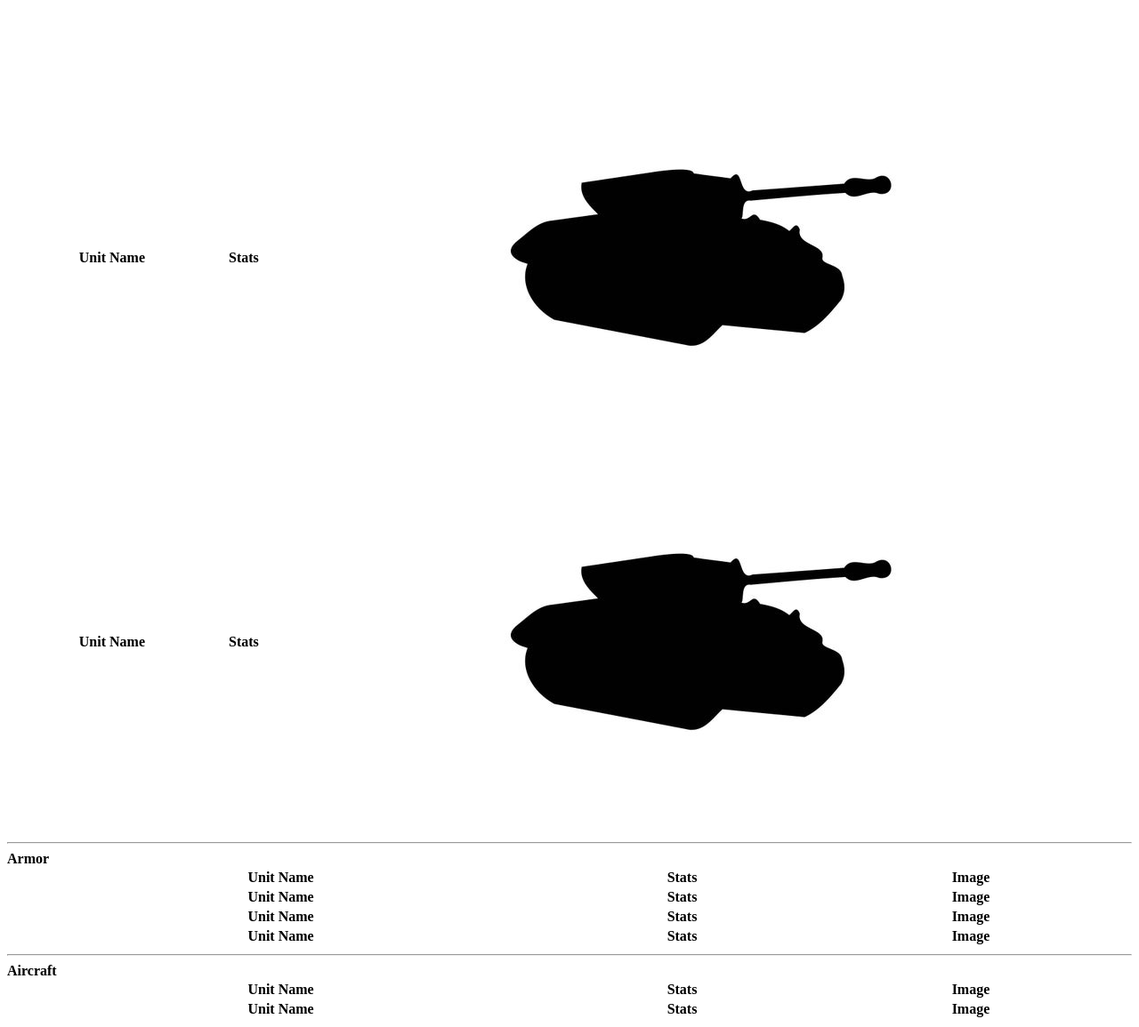
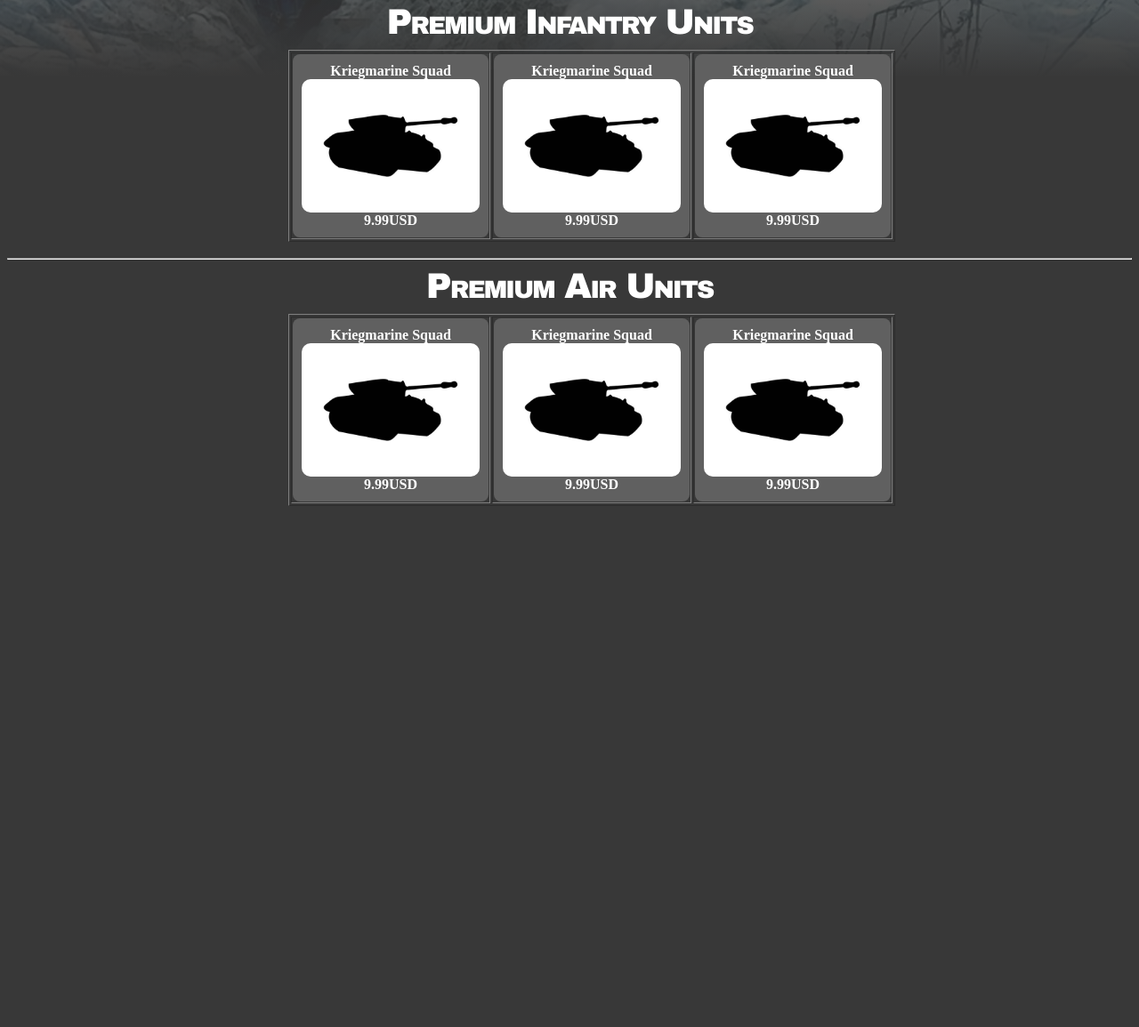
Before and after one commit to Diaoming/cs137_project1, a plain HTML site: page index.html in a window 1280 px wide. Shown: the part 929-2084 px from the top of the page at 89% size. After the commit the page ends 1508 px from the top, so only its background shows below. Drawn offline with Linux system fonts and the light colour scheme.

Commit message:
basic css
basic css

```diff
--- /dev/null
+++ b/css/styles.css
@@ -0,0 +1,83 @@
+body{
+    background: linear-gradient(0deg,rgb(56, 56, 56),transparent, rgb(56, 56, 56)), url(../images/background.jpg);
+
+    height: 1000px;
+    background-color: rgb(56, 56, 56);
+    background-repeat: no-repeat;
+    background-size: cover;
+
+    -webkit-transition: background 1s;
+    -moz-transition: background 1s;
+    -o-transition: background 1s;
+    transition: background 1s;
+}
+div.main_h1{
+    text-align: center;
+    font-family: "Arial Black", Gadget, sans-serif;
+    font-size: 40px;
+    letter-spacing: -2px;
+    word-spacing: 0px;
+    color: #FFFFFF;
+    font-weight: 700;
+    text-decoration: none solid rgb(68, 68, 68);
+    font-style: normal;
+    font-variant: small-caps;
+    text-transform: none;
+}
+div.main_h2{
+    text-align: center;
+    font-family: "Arial Black", Gadget, sans-serif;
+    font-size: 30px;
+    letter-spacing: -2px;
+    word-spacing: 0px;
+    color: #FFFFFF;
+    font-weight: 700;
+    text-decoration: none solid rgb(68, 68, 68);
+    font-style: normal;
+    font-variant: small-caps;
+    text-transform: none;
+}
+div.main_p1{
+    display: block;
+    margin: auto;
+    width: 75%;
+
+    text-align: center;
+    font-family: Impact, Charcoal, sans-serif;
+    font-size: 24px;
+    letter-spacing: 2px;
+    word-spacing: 0px;
+    color: #FFFFFF;
+    font-weight: 400;
+    text-decoration: none solid rgb(68, 68, 68);
+    font-style: normal;
+    font-variant: normal;
+    text-transform: none;
+}
+div.main_section{
+    display: block;
+    margin: auto;
+    width: 50%;
+    border: 3px darkgray;
+    padding: 10px;
+    text-align: center;
+    color: #FFFFFF;
+}
+div.main_item{
+    display: block;
+    margin: auto;
+    padding: 10px;
+    border-radius: 8px;
+    text-align: center;
+    background-color:  rgb(96, 96, 96);
+    background-size: 100%;
+}
+img.main_thumb
+{
+    border-radius: 10px;
+    width: 200px;
+    height: 150px;
+}
+table.main{
+    color: #FFFFFF;
+}
--- a/index.html
+++ b/index.html
@@ -1,69 +1,100 @@
+<head>
+    <link rel="stylesheet" href="./css/styles.css">
+</head>
+
+<div class="main_h1">
 <h1>Frontline Veteran Premium Shop</h1>
-<br>
-<b>Frontline Veteran game introduction</b>
-<br>
+</div>
+
+<div class="main_p1">
+<b>Frontline Veteran game introduction</b><br>
+<p>Frontline Veteran is a world war 2 themed RTS/FPS hybrid game. Players can control
+    various types of vehicles and weapons in the first-person mode as well as playing
+    as a commander in god view. The game provides immersive world war 2 with realistic
+    game mechanics, including real ballistic simulation and armor systems. </p>
+</div>
 
 <hr>
-<b>Infantry</b><br>
-<table style="width:100%">
+<div class="main_h1">
+    <b>Premium Armor Units</b><br>
+</div>
+<div class="main_section">
+    <table style="width:100%" class="main" border="1px">
         <tr>
-        <th>Kriegmarine Squad</th>
-        <th>Stats</th>
-        <th><img src="./images/tank_ph.jpg" alt="image"></th>
+            <th><div class="main_item">
+                Kriegmarine Squad
+                <img class="main_thumb" src="./images/tank_ph.jpg" alt="image">
+                9.99USD
+            </div></th>
+            <th><div class="main_item">
+                Kriegmarine Squad
+                <img class="main_thumb" src="./images/tank_ph.jpg" alt="image">
+                9.99USD
+            </div></th>
+            <th><div class="main_item">
+                Kriegmarine Squad
+                <img class="main_thumb" src="./images/tank_ph.jpg" alt="image">
+                9.99USD
+            </div></th>
         </tr>
         <tr>
-        <th>Unit Name</th>
-        <th>Stats</th>
-        <th><img src="./images/tank_ph.jpg" alt="image"></th>
-    </tr>
-    <tr>
-        <th>Unit Name</th>
-        <th>Stats</th>
-        <th><img src="./images/tank_ph.jpg" alt="image"></th>
-    </tr>
-    <tr>
-        <th>Unit Name</th>
-        <th>Stats</th>
-        <th><img src="./images/tank_ph.jpg" alt="image"></th>
+            <th><div class="main_item">
+                Kriegmarine Squad
+                <img class="main_thumb" src="./images/tank_ph.jpg" alt="image">
+                9.99USD
+            </div></th>
         </tr>
     </table>
+</div>
 
 <hr>
-<b>Armor</b>
-<table style="width:100%">
+<div class="main_h1">
+    <b>Premium Infantry Units</b><br>
+</div>
+<div class="main_section">
+    <table style="width:100%" class="main" border="1px">
         <tr>
-        <th>Unit Name</th>
-        <th>Stats</th>
-        <th>Image</th>
-    </tr>
-    <tr>
-        <th>Unit Name</th>
-        <th>Stats</th>
-        <th>Image</th>
-    </tr>
-    <tr>
-        <th>Unit Name</th>
-        <th>Stats</th>
-        <th>Image</th>
-    </tr>
-    <tr>
-        <th>Unit Name</th>
-        <th>Stats</th>
-        <th>Image</th>
+            <th><div class="main_item">
+                Kriegmarine Squad
+                <img class="main_thumb" src="./images/tank_ph.jpg" alt="image">
+                9.99USD
+            </div></th>
+            <th><div class="main_item">
+                Kriegmarine Squad
+                <img class="main_thumb" src="./images/tank_ph.jpg" alt="image">
+                9.99USD
+            </div></th>
+            <th><div class="main_item">
+                Kriegmarine Squad
+                <img class="main_thumb" src="./images/tank_ph.jpg" alt="image">
+                9.99USD
+            </div></th>
         </tr>
     </table>
+</div>
 
 <hr>
-<b>Aircraft</b>
-<table style="width:100%">
+<div class="main_h1">
+    <b>Premium Air Units</b><br>
+</div>
+<div class="main_section">
+    <table style="width:100%" class="main" border="1px">
         <tr>
-        <th>Unit Name</th>
-        <th>Stats</th>
-        <th>Image</th>
-    </tr>
-    <tr>
-        <th>Unit Name</th>
-        <th>Stats</th>
-        <th>Image</th>
+            <th><div class="main_item">
+                Kriegmarine Squad
+                <img class="main_thumb" src="./images/tank_ph.jpg" alt="image">
+                9.99USD
+            </div></th>
+            <th><div class="main_item">
+                Kriegmarine Squad
+                <img class="main_thumb" src="./images/tank_ph.jpg" alt="image">
+                9.99USD
+            </div></th>
+            <th><div class="main_item">
+                Kriegmarine Squad
+                <img class="main_thumb" src="./images/tank_ph.jpg" alt="image">
+                9.99USD
+            </div></th>
         </tr>
     </table>
+</div>
```
Also changed, not shown: images/background.jpg (added). Lines whose indentation alone changed are shown as unchanged.
